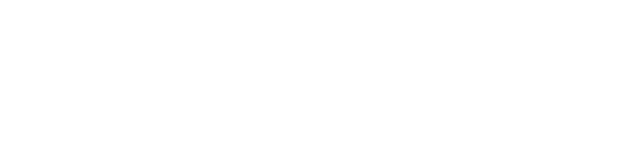
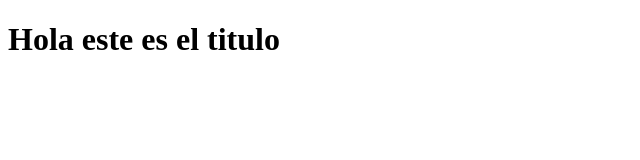
Before and after one commit to Aracmp/Araceli_ProyectoFinal, a plain HTML site: page index.html in a window 1280 px wide. Shown: the whole page, without its empty margins (0-640 px from the left). Drawn offline with Linux system fonts and the light colour scheme.

Commit message:
creación del titulo

```diff
--- a/index.html
+++ b/index.html
@@ -8,6 +8,7 @@
     <title>Document</title>
 </head>
 <body>
+    <h1>Hola este es el titulo</h1>
     <script src="./JS/app.js"></script>
 </body>
 </html>
```
